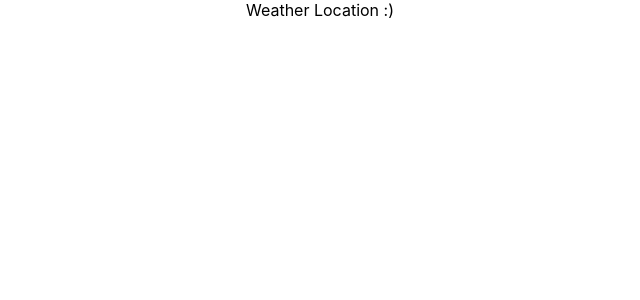
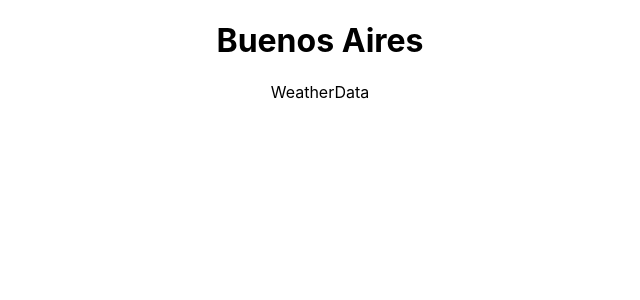
Before and after one commit to Juxn89/weather-app, a React (Create React App) app: page / in a window 1280 px wide. Shown: the top 300 px of the page, without its empty margins (320-960 px from the left). Built offline with nearby package versions, Linux system fonts and the light colour scheme.

Commit message:
Se crearon los componentes location y weatherData y se le agregan al weatherLocation

```diff
--- a/src/App.js
+++ b/src/App.js
@@ -1,12 +1,12 @@
 import React from 'react';
 // import logo from './logo.svg';
-import WeatherLocation from './componentes/weatherLocation'
 import './App.css';
+import WeatherLocation from './componentes/weatherLocation';
 
 function App() {
   return (
     <div className="App">
-      <WeatherLocation></WeatherLocation>
+      <WeatherLocation />
     </div>
   );
 }
--- /dev/null
+++ b/src/componentes/locations.js
@@ -0,0 +1,5 @@
+import React from 'react';
+
+const Location = () => <div><h1>Buenos Aires</h1></div>
+
+export default Location;
--- /dev/null
+++ b/src/componentes/weatherData.js
@@ -0,0 +1,5 @@
+import React from 'react';
+
+const WeatherData = () => <div>WeatherData</div>
+
+export default WeatherData;
--- a/src/componentes/weatherLocation.js
+++ b/src/componentes/weatherLocation.js
@@ -1,5 +1,7 @@
 import React from 'react';
+import Location from './locations';
+import WeatherData from './weatherData';
 
-const WeatherLocation = () => <div>Weather Location :)</div>;
+const WeatherLocation = () => <div><Location/><WeatherData/></div>;
 
 export default WeatherLocation;
```
